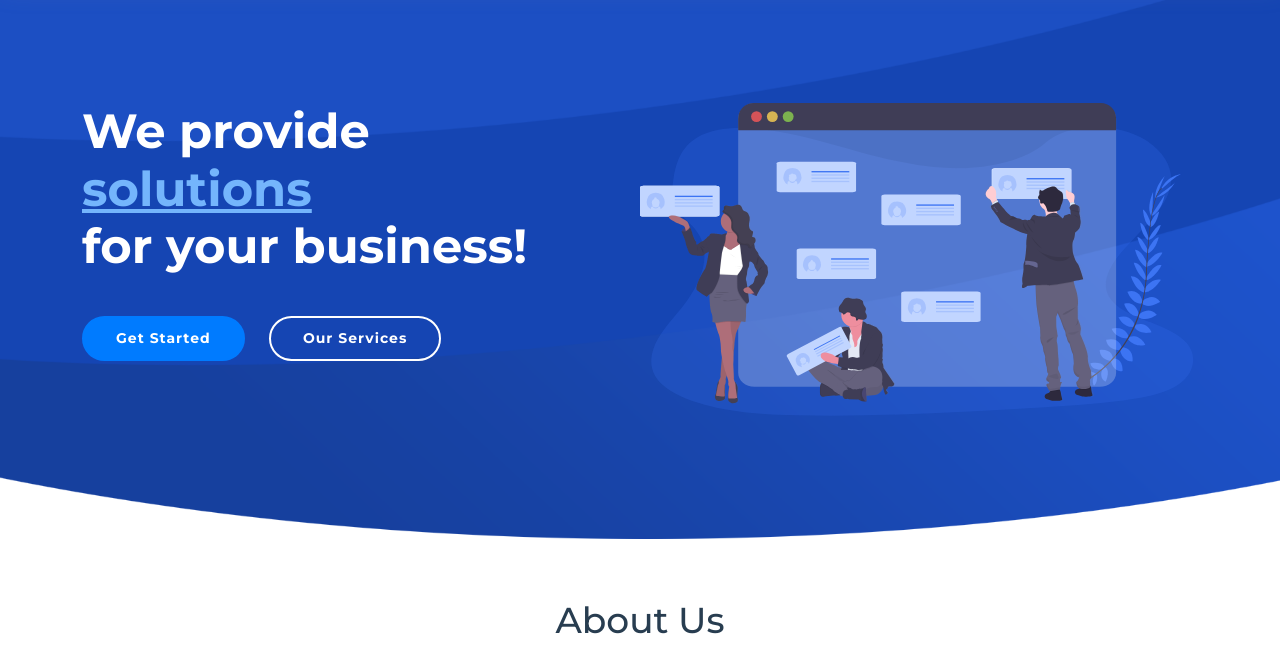
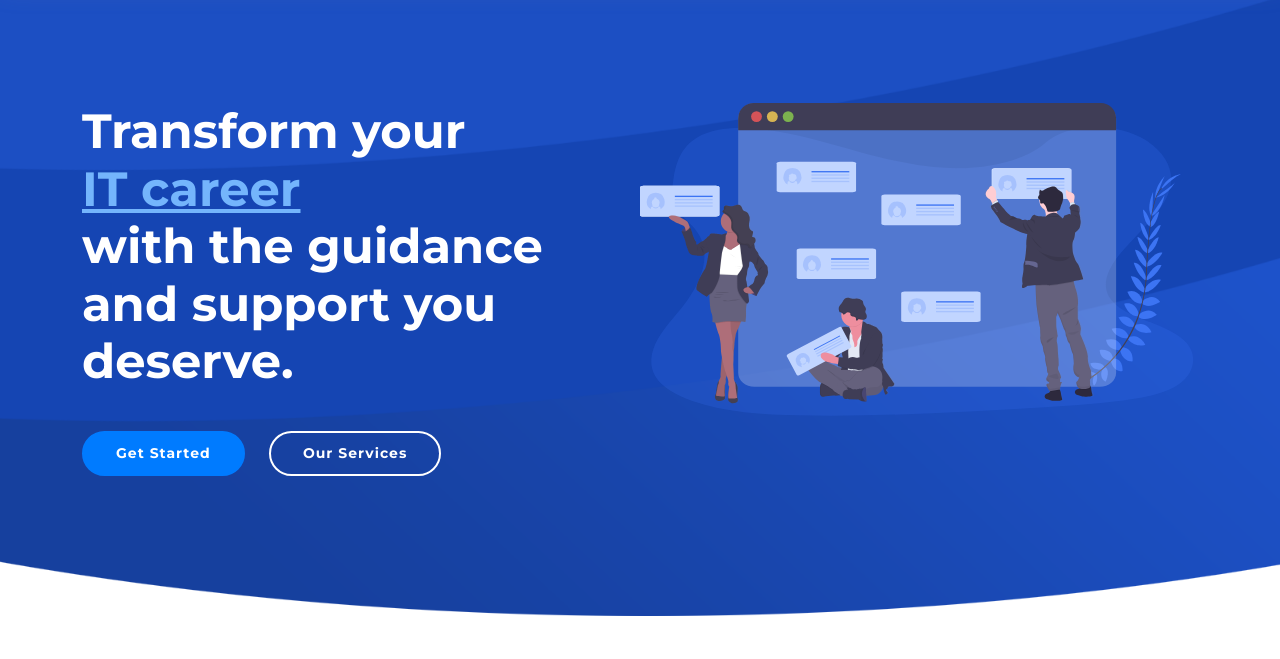
Before and after one commit to shaikwahab01/guidedsoft.github.io, a plain HTML site: page index.html in a window 1280 px wide. Shown: the part 97-756 px from the top of the page. Drawn offline with nearby package versions, Linux system fonts and the light colour scheme.

Commit message:
Update index.html

```diff
--- a/index.html
+++ b/index.html
@@ -88,7 +88,7 @@
       </div>
 
       <div class="hero-info" data-aos="zoom-in" data-aos-delay="100">
-        <h2>We provide<br><span>solutions</span><br>for your business!</h2>
+        <h2>Transform your<br><span>IT career</span><br>with the guidance and support you deserve.</h2>
         <div>
           <a href="#about" class="btn-get-started scrollto">Get Started</a>
           <a href="#services" class="btn-services scrollto">Our Services</a>
```
